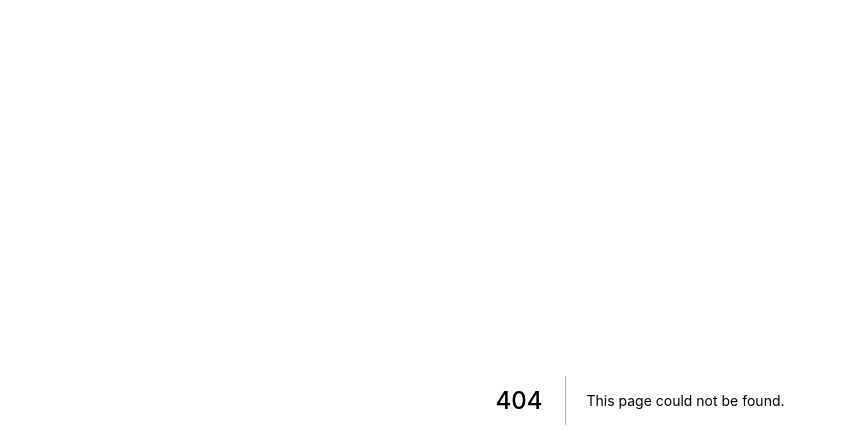
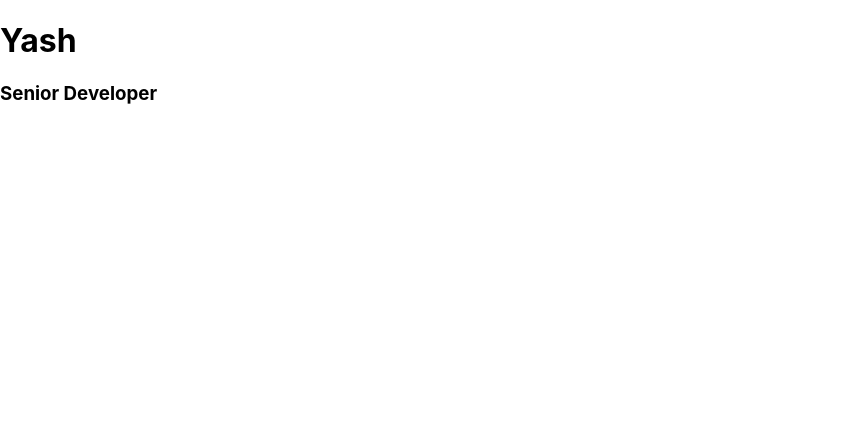
Before and after one commit to PoojaDL/NextJs-project, a Next.js app: page /about/1 in a window 1280 px wide. Before the commit this address had no page. Shown: the top 448 px of the page, without its empty margins (0-846 px from the left). Built offline with nearby package versions, Linux system fonts and the light colour scheme.

Commit message:
added dynamic roudtes

```diff
--- /dev/null
+++ b/pages/about/[dev].js
@@ -0,0 +1,27 @@
+import { useRouter } from "next/router";
+
+const devPage = () => {
+  const details = [
+    { id: 1, name: "Yash", role: "Senior Developer" },
+    { id: 2, name: "Vaibhav", role: "Backend Developer" },
+    { id: 3, name: "Suresh", role: "Frontend Developer" },
+  ];
+  const router = useRouter();
+  console.log(router.query.dev);
+  console.log(details[router.query.dev - 1]);
+
+  return (
+    <div>
+      {details[router.query.dev - 1] ? (
+        <div>
+          <h1>{details[router.query.dev - 1].name}</h1>
+          <h3>{details[router.query.dev - 1].role}</h3>
+        </div>
+      ) : (
+        <p>Developer doesn't exist</p>
+      )}
+    </div>
+  );
+};
+
+export default devPage;
--- a/pages/about/developer.js
+++ /dev/null
@@ -1,5 +0,0 @@
-const devPage = () => {
-  return <h1>Pooja DL</h1>;
-};
-
-export default devPage;
```
